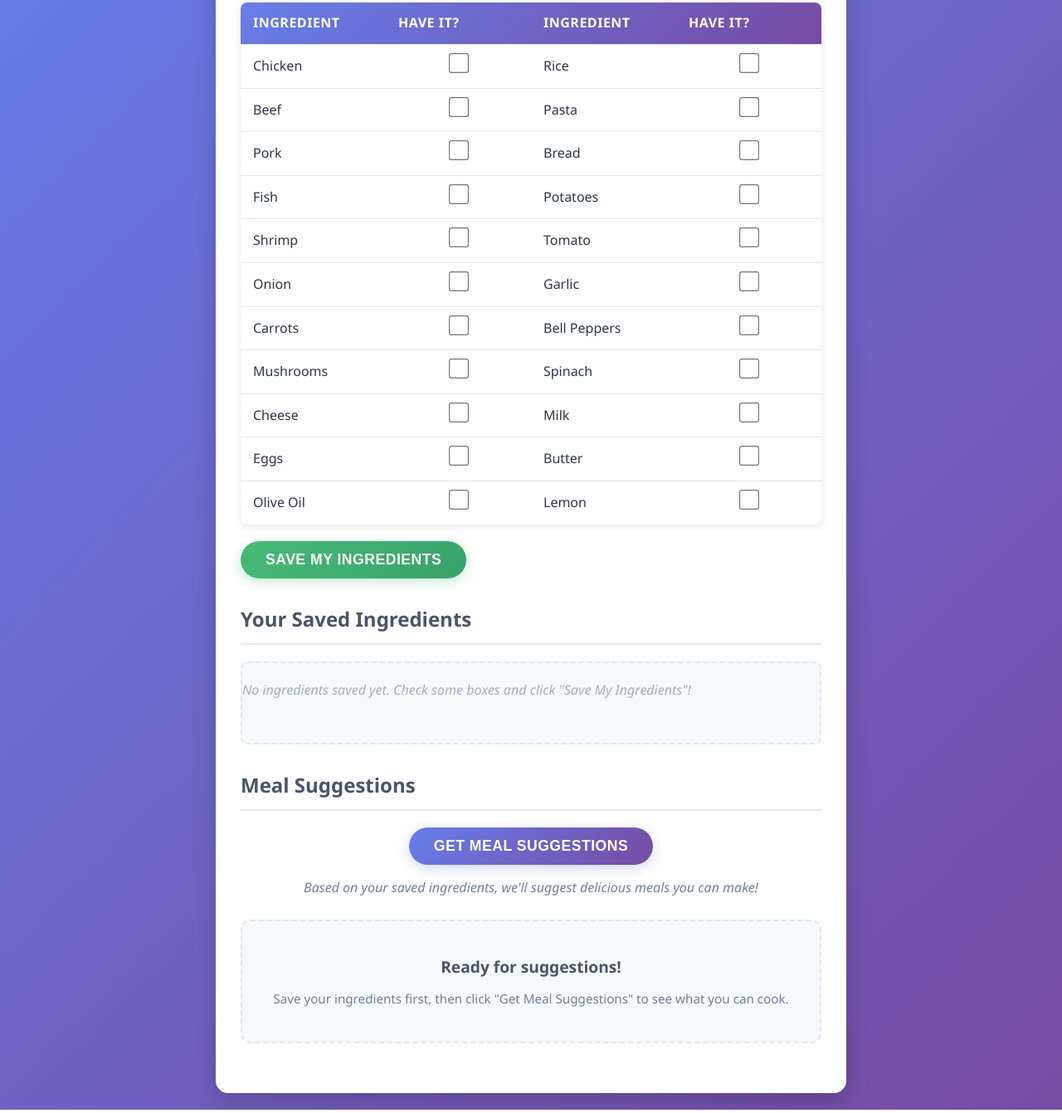
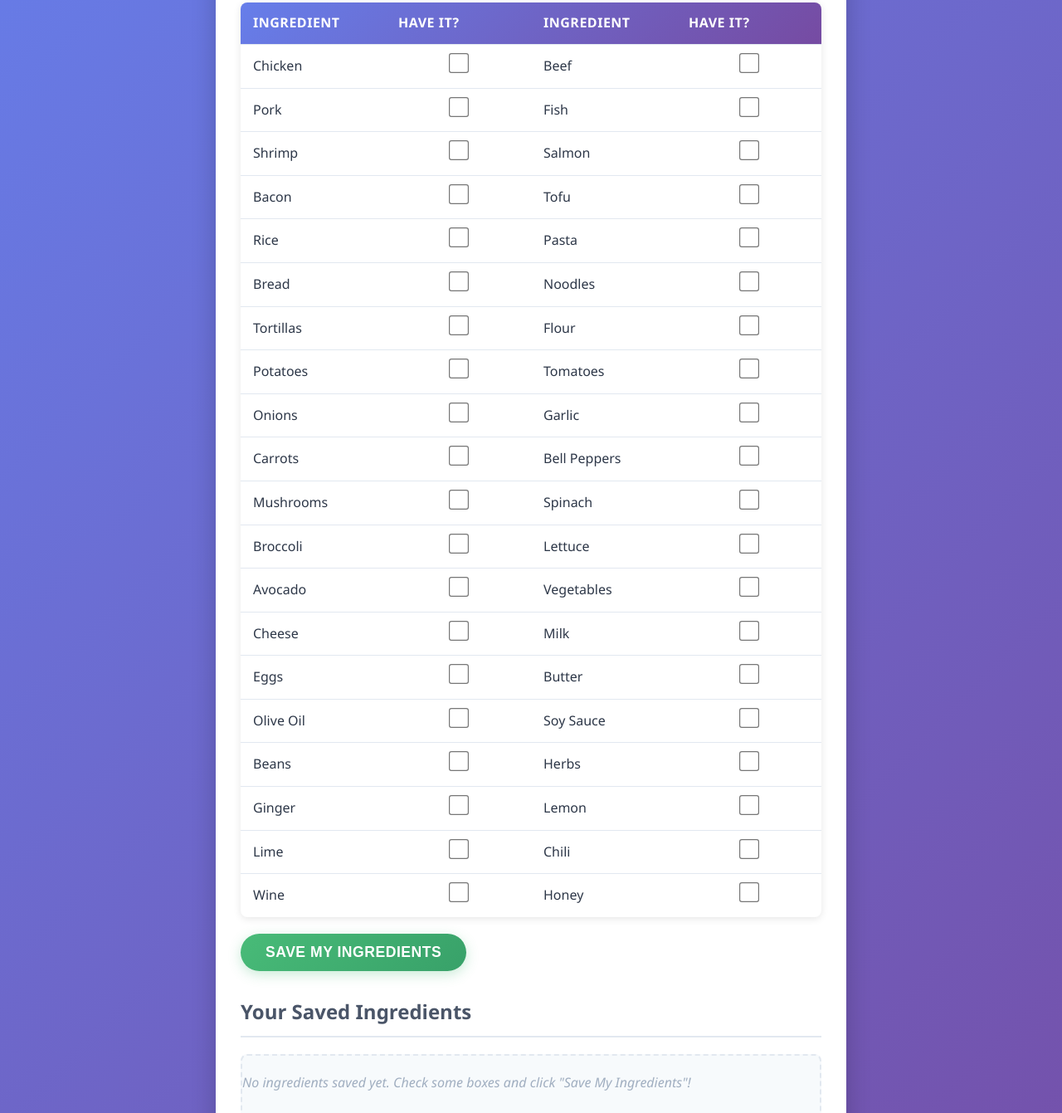
Before and after one commit to tatahab-tech/DinnerHelperApp, a website: page index.html in a window 1280 px wide. Shown: the part 211-1552 px from the top of the page at 83% size. Drawn offline with Linux system fonts and the light colour scheme.

Commit message:
feat: Expand ingredient options from 22 to 40 ingredients
- Added 18 new ingredient checkboxes to match recipe database
- Organized ingredients into categories: Proteins (8), Carbs & Grains (6), Vegetables (12), Dairy & Eggs (4), Pantry & Seasonings (10)
- Added missing ingredients: bacon, salmon, tofu, noodles, tortillas, flour, broccoli, lettuce, avocado, soy-sauce, beans, herbs, ginger, lime, chili, wine, honey
- Fixed ingredient naming consistency (tomato→tomatoes, onion→onions)
- Improves meal suggestion accuracy by matching all ingredients used in recipes

```diff
--- a/index.html
+++ b/index.html
@@ -25,39 +25,62 @@
                         </tr>
                     </thead>
                     <tbody>
+                        <!-- Proteins (8) -->
                         <tr>
                             <td>Chicken</td>
                             <td><input type="checkbox" id="chicken" data-ingredient="chicken"></td>
+                            <td>Beef</td>
+                            <td><input type="checkbox" id="beef" data-ingredient="beef"></td>
+                        </tr>
+                        <tr>
+                            <td>Pork</td>
+                            <td><input type="checkbox" id="pork" data-ingredient="pork"></td>
+                            <td>Fish</td>
+                            <td><input type="checkbox" id="fish" data-ingredient="fish"></td>
+                        </tr>
+                        <tr>
+                            <td>Shrimp</td>
+                            <td><input type="checkbox" id="shrimp" data-ingredient="shrimp"></td>
+                            <td>Salmon</td>
+                            <td><input type="checkbox" id="salmon" data-ingredient="salmon"></td>
+                        </tr>
+                        <tr>
+                            <td>Bacon</td>
+                            <td><input type="checkbox" id="bacon" data-ingredient="bacon"></td>
+                            <td>Tofu</td>
+                            <td><input type="checkbox" id="tofu" data-ingredient="tofu"></td>
+                        </tr>
+
+                        <!-- Carbs & Grains (6) -->
+                        <tr>
                             <td>Rice</td>
                             <td><input type="checkbox" id="rice" data-ingredient="rice"></td>
-                        </tr>
-                        <tr>
-                            <td>Beef</td>
-                            <td><input type="checkbox" id="beef" data-ingredient="beef"></td>
                             <td>Pasta</td>
                             <td><input type="checkbox" id="pasta" data-ingredient="pasta"></td>
                         </tr>
                         <tr>
-                            <td>Pork</td>
-                            <td><input type="checkbox" id="pork" data-ingredient="pork"></td>
                             <td>Bread</td>
                             <td><input type="checkbox" id="bread" data-ingredient="bread"></td>
+                            <td>Noodles</td>
+                            <td><input type="checkbox" id="noodles" data-ingredient="noodles"></td>
                         </tr>
                         <tr>
-                            <td>Fish</td>
-                            <td><input type="checkbox" id="fish" data-ingredient="fish"></td>
+                            <td>Tortillas</td>
+                            <td><input type="checkbox" id="tortillas" data-ingredient="tortillas"></td>
+                            <td>Flour</td>
+                            <td><input type="checkbox" id="flour" data-ingredient="flour"></td>
+                        </tr>
+
+                        <!-- Vegetables (12) -->
+                        <tr>
                             <td>Potatoes</td>
                             <td><input type="checkbox" id="potatoes" data-ingredient="potatoes"></td>
+                            <td>Tomatoes</td>
+                            <td><input type="checkbox" id="tomatoes" data-ingredient="tomatoes"></td>
                         </tr>
                         <tr>
-                            <td>Shrimp</td>
-                            <td><input type="checkbox" id="shrimp" data-ingredient="shrimp"></td>
-                            <td>Tomato</td>
-                            <td><input type="checkbox" id="tomato" data-ingredient="tomato"></td>
-                        </tr>
-                        <tr>
-                            <td>Onion</td>
-                            <td><input type="checkbox" id="onion" data-ingredient="onion"></td>
+                            <td>Onions</td>
+                            <td><input type="checkbox" id="onions" data-ingredient="onions"></td>
                             <td>Garlic</td>
                             <td><input type="checkbox" id="garlic" data-ingredient="garlic"></td>
                         </tr>
@@ -74,6 +97,20 @@
                             <td><input type="checkbox" id="spinach" data-ingredient="spinach"></td>
                         </tr>
                         <tr>
+                            <td>Broccoli</td>
+                            <td><input type="checkbox" id="broccoli" data-ingredient="broccoli"></td>
+                            <td>Lettuce</td>
+                            <td><input type="checkbox" id="lettuce" data-ingredient="lettuce"></td>
+                        </tr>
+                        <tr>
+                            <td>Avocado</td>
+                            <td><input type="checkbox" id="avocado" data-ingredient="avocado"></td>
+                            <td>Vegetables</td>
+                            <td><input type="checkbox" id="vegetables" data-ingredient="vegetables"></td>
+                        </tr>
+
+                        <!-- Dairy & Eggs (4) -->
+                        <tr>
                             <td>Cheese</td>
                             <td><input type="checkbox" id="cheese" data-ingredient="cheese"></td>
                             <td>Milk</td>
@@ -85,11 +122,37 @@
                             <td>Butter</td>
                             <td><input type="checkbox" id="butter" data-ingredient="butter"></td>
                         </tr>
+
+                        <!-- Pantry & Seasonings (10) -->
                         <tr>
                             <td>Olive Oil</td>
                             <td><input type="checkbox" id="olive-oil" data-ingredient="olive-oil"></td>
+                            <td>Soy Sauce</td>
+                            <td><input type="checkbox" id="soy-sauce" data-ingredient="soy-sauce"></td>
+                        </tr>
+                        <tr>
+                            <td>Beans</td>
+                            <td><input type="checkbox" id="beans" data-ingredient="beans"></td>
+                            <td>Herbs</td>
+                            <td><input type="checkbox" id="herbs" data-ingredient="herbs"></td>
+                        </tr>
+                        <tr>
+                            <td>Ginger</td>
+                            <td><input type="checkbox" id="ginger" data-ingredient="ginger"></td>
                             <td>Lemon</td>
                             <td><input type="checkbox" id="lemon" data-ingredient="lemon"></td>
+                        </tr>
+                        <tr>
+                            <td>Lime</td>
+                            <td><input type="checkbox" id="lime" data-ingredient="lime"></td>
+                            <td>Chili</td>
+                            <td><input type="checkbox" id="chili" data-ingredient="chili"></td>
+                        </tr>
+                        <tr>
+                            <td>Wine</td>
+                            <td><input type="checkbox" id="wine" data-ingredient="wine"></td>
+                            <td>Honey</td>
+                            <td><input type="checkbox" id="honey" data-ingredient="honey"></td>
                         </tr>
                     </tbody>
                 </table>
```
